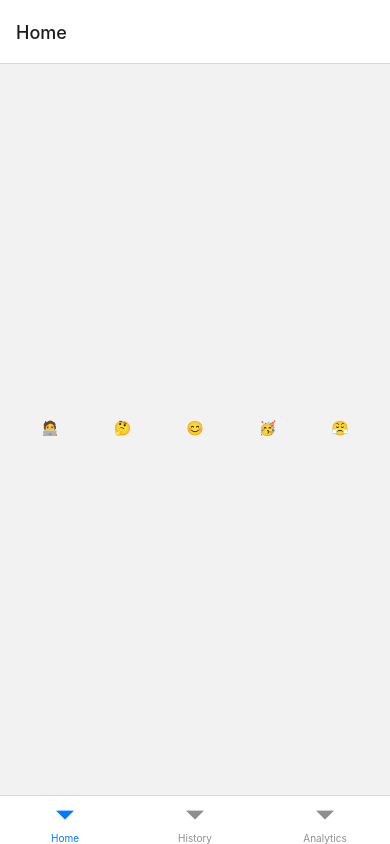
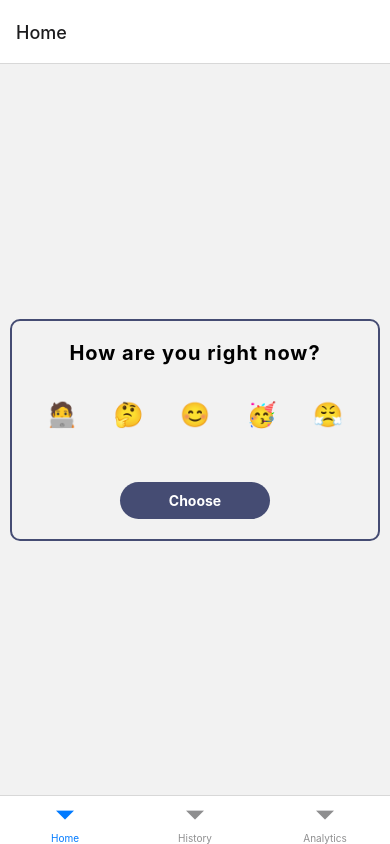
Before and after one commit to barbosa-07/MoodTracker, a React Native app: screen /Home in a window 390 px wide. Built offline with nearby package versions, Linux system fonts and the light colour scheme.

Commit message:
feat: creates layout

```diff
--- a/src/components/MoodPicker.tsx
+++ b/src/components/MoodPicker.tsx
@@ -1,5 +1,6 @@
 import React from 'react';
 import { Pressable, StyleSheet, Text, View } from 'react-native';
+import { theme } from '../theme';
 import { MoodOptionType } from '../types';
 
 const moodOptions: MoodOptionType[] = [
@@ -13,6 +14,8 @@
 export const MooodPicker: React.FC = () => {
   const [selectedMood, setSelectedMood] = React.useState<MoodOptionType>();
   return (
+    <View style={styles.container}>
+      <Text style={styles.heading}>How are you right now?</Text>
       <View style={styles.moodList}>
         {moodOptions.map(option => (
           <View key={option.emoji}>
@@ -20,17 +23,21 @@
               onPress={() => setSelectedMood(option)}
               style={[
                 styles.moodItem,
-              selectedMood?.emoji === option.emoji
+                option.emoji === selectedMood?.emoji
                   ? styles.selectedMoodItem
-                : null,
+                  : undefined,
               ]}>
-            <Text style={styles.moodList}>{option.emoji}</Text>
+              <Text style={styles.moodText}>{option.emoji}</Text>
             </Pressable>
             <Text style={styles.descriptionText}>
-            {option.emoji === selectedMood?.emoji ? option.description : null}
+              {selectedMood?.emoji === option.emoji ? option.description : ' '}
             </Text>
           </View>
         ))}
+      </View>
+      <Pressable style={styles.button}>
+        <Text style={styles.buttonText}>Choose</Text>
+      </Pressable>
     </View>
   );
 };
@@ -42,7 +49,6 @@
   moodList: {
     flexDirection: 'row',
     justifyContent: 'space-between',
-    padding: 20,
   },
   moodItem: {
     width: 60,
@@ -54,13 +60,40 @@
   },
   selectedMoodItem: {
     borderWidth: 2,
-    backgroundColor: '#454C73',
-    borderColor: '#fff',
+    backgroundColor: theme.colorPurple,
+    borderColor: theme.colorWhite,
   },
   descriptionText: {
-    color: '#454C73',
+    color: theme.colorPurple,
     fontWeight: 'bold',
     fontSize: 10,
     textAlign: 'center',
   },
+  container: {
+    borderWidth: 2,
+    borderColor: theme.colorPurple,
+    margin: 10,
+    borderRadius: 10,
+    padding: 20,
+  },
+  heading: {
+    fontSize: 20,
+    fontWeight: 'bold',
+    letterSpacing: 1,
+    textAlign: 'center',
+    marginBottom: 20,
+  },
+  button: {
+    backgroundColor: theme.colorPurple,
+    width: 150,
+    borderRadius: 20,
+    marginTop: 20,
+    alignSelf: 'center',
+    padding: 10,
+  },
+  buttonText: {
+    color: theme.colorWhite,
+    textAlign: 'center',
+    fontWeight: 'bold',
+  },
 });
--- /dev/null
+++ b/src/theme.ts
@@ -0,0 +1,5 @@
+export const theme = {
+  colorPurple: '#454C73',
+  colorWhite: '#fff',
+  space10: 10,
+};
```
Lines whose indentation alone changed are shown as unchanged.
